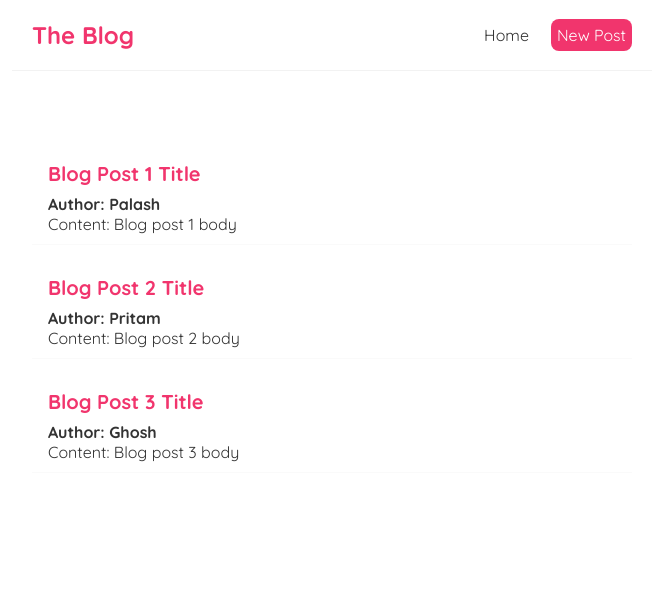
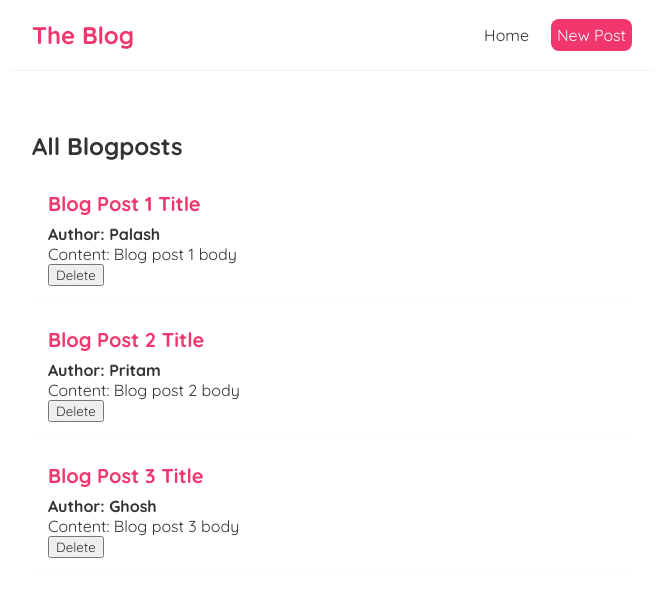
Before and after one commit to dpalash/react-basic, a React (Create React App) app: page / in a window 1280 px wide. Shown: the top 596 px of the page, without its empty margins (308-971 px from the left). Built offline with nearby package versions, Linux system fonts and the light colour scheme.

Commit message:
PALASH - uncommited changes

```diff
--- a/src/components/home/home.js
+++ b/src/components/home/home.js
@@ -1,28 +1,27 @@
 import { useState } from 'react';
+import BlogList from '../blogs/bloglist';
 
 const Home = () => {
 
     const [blogPosts, setBlogPosts] = useState(
         [
-            {title: "Blog Post 1 Title", body: "Blog post 1 body", author: 'Palash', id: 1},
-            {title: "Blog Post 2 Title", body: "Blog post 2 body", author: 'Pritam', id: 2},
-            {title: "Blog Post 3 Title", body: "Blog post 3 body", author: 'Ghosh', id: 3}
+            { title: "Blog Post 1 Title", body: "Blog post 1 body", author: 'Palash', id: 1 },
+            { title: "Blog Post 2 Title", body: "Blog post 2 body", author: 'Pritam', id: 2 },
+            { title: "Blog Post 3 Title", body: "Blog post 3 body", author: 'Ghosh', id: 3 }
         ]
     )
 
+    const handleDelete = (id) => {
+        const newBlogPosts = blogPosts.filter((blog) => blog.id !== id);
+        setBlogPosts(newBlogPosts);
+    }
+
     return (
         <div className="home">
-            {
-                blogPosts.map((blog) => (
-                    <div className="blog-preview" key={blog.id}>
-                        <h2>{ blog.title }</h2>
-                        <h4>Author: {blog.author}</h4>
-                        <p>Content: {blog.body}</p>
-                    </div>
-                ))
-            }
+            <BlogList blogPosts={blogPosts} title="All Blogposts" handleDelete={handleDelete}></BlogList>
+            {/* <BlogList blogPosts={blogPosts.filter((blog) => blog.author === 'Pritam')} title="All Blogposts"></BlogList> */}
         </div>
-     );
+    );
 }
 
 export default Home;
--- a/src/index.css
+++ b/src/index.css
@@ -2,6 +2,7 @@
 
 /* base styles */
 * {
+  text-align: left;
   margin: 0;
   font-family: "Quicksand";
   color: #333;
@@ -36,7 +37,6 @@
 
 /* blog previews / list */
 .blog-preview {
-  text-align: left;
   padding: 10px 16px;
   margin: 20px 0;
   border-bottom: 1px solid #fafafa;
```
